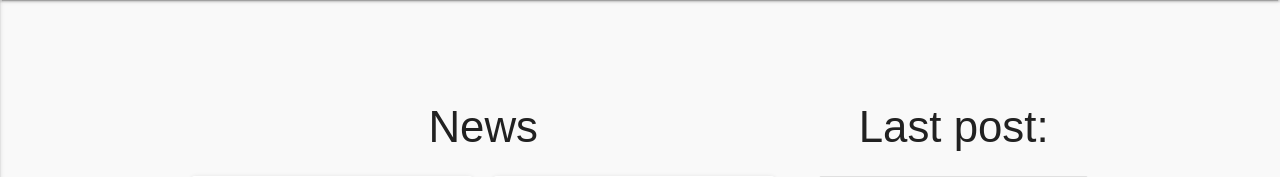
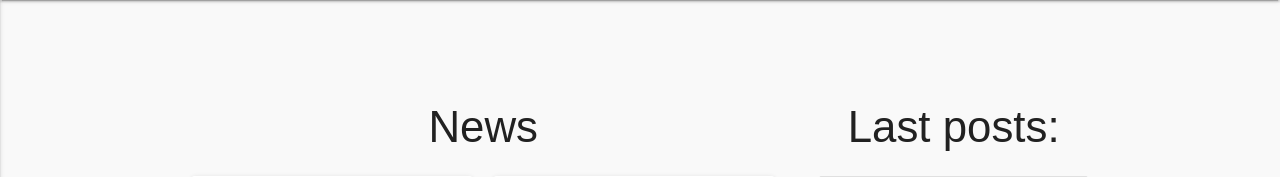
Before and after one commit to websiteinfo/CodeIgniter-Materialize-Blog-App, a CodeIgniter app: page /code-blog/ in a window 1280 px wide. Shown: the part 64-241 px from the top of the page. Run offline with CodeIgniter, Linux system fonts and the light colour scheme; a user stored in the database is signed in; data comes from the database, SQL or seed files in the repository; some libraries are stand-ins or nearby versions; some web fonts are replaced.

Commit message:
Update sitebar.php

```diff
--- a/application/views/templates/sitebar.php
+++ b/application/views/templates/sitebar.php
@@ -1,6 +1,6 @@
 
 <div class="col s12 m4">
-	<h3 class="center-align">Last post:</h3>
+	<h3 class="center-align">Last posts:</h3>
 	<div class="col s12 m12">
 		<ul class="collection">
 			<?php foreach($sitebar_posts as $post) : ?>
```
